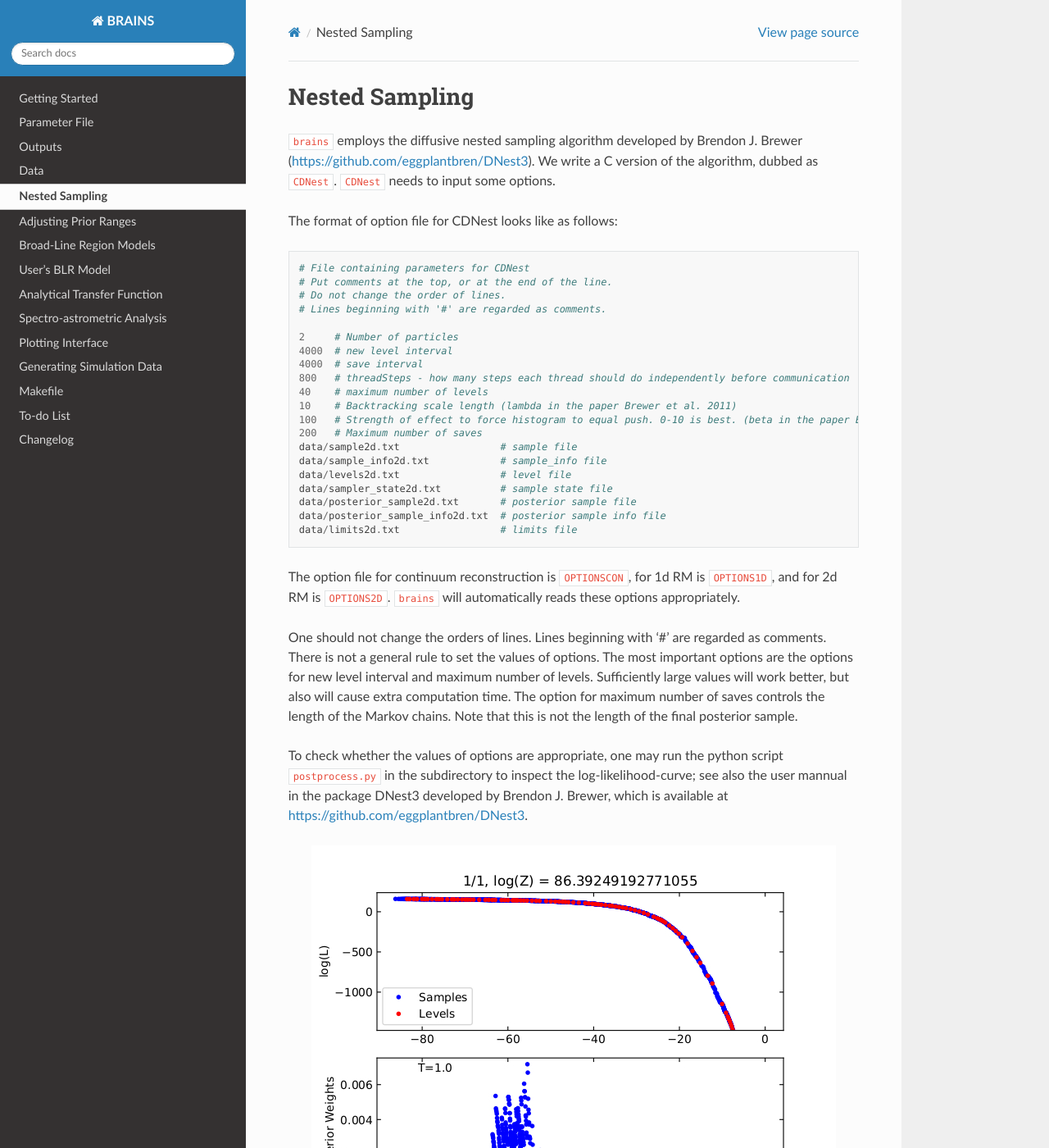
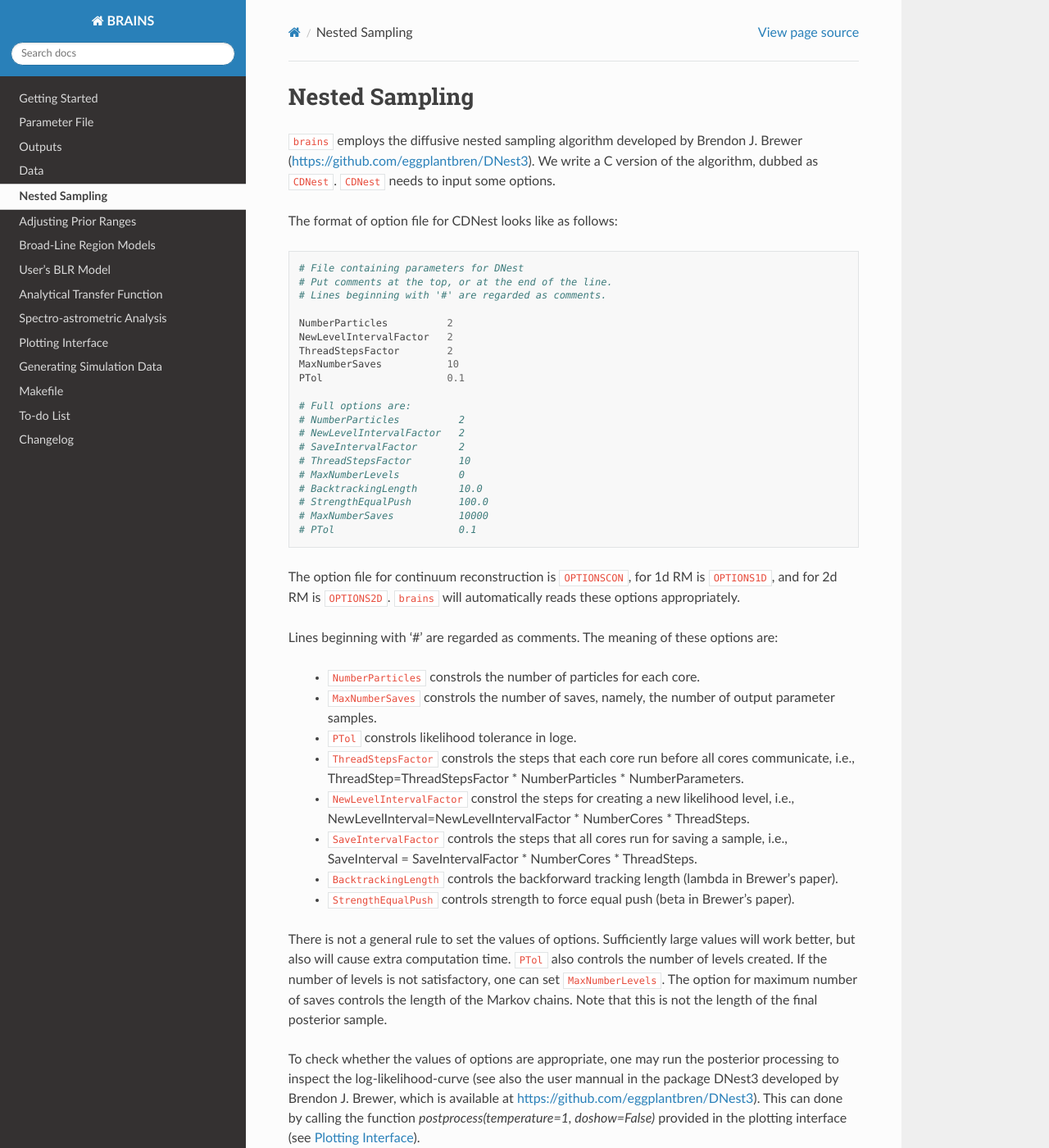
Before and after one commit to LiyrAstroph/BRAINS, a Sphinx documentation site: the page built from docs/mcmc.rst, in a window 1280 px wide and 1400 px high. Shown: the whole window at 82% size. Built offline with Sphinx 7.4.7 and the Read the Docs theme 2.0.0, drawn with Linux system fonts in a browser that asks for light colours.

Commit message:
update docs.

```diff
--- a/docs/mcmc.rst
+++ b/docs/mcmc.rst
@@ -6,40 +6,55 @@ We write a C version of the algorithm, dubbed as ``CDNest``.  ``CDNest`` needs t
 
 The format of option file for CDNest looks like as follows::
 
-  # File containing parameters for CDNest
+  # File containing parameters for DNest
   # Put comments at the top, or at the end of the line.
-  # Do not change the order of lines.
   # Lines beginning with '#' are regarded as comments.
 
-  2     # Number of particles
-  4000  # new level interval
-  4000  # save interval
-  800   # threadSteps - how many steps each thread should do independently before communication
-  40    # maximum number of levels
-  10    # Backtracking scale length (lambda in the paper Brewer et al. 2011)
-  100   # Strength of effect to force histogram to equal push. 0-10 is best. (beta in the paper Brewer et al. 2011)
-  200   # Maximum number of saves
-  data/sample2d.txt                 # sample file
-  data/sample_info2d.txt            # sample_info file
-  data/levels2d.txt                 # level file
-  data/sampler_state2d.txt          # sample state file
-  data/posterior_sample2d.txt       # posterior sample file
-  data/posterior_sample_info2d.txt  # posterior sample info file
-  data/limits2d.txt                 # limits file
+  NumberParticles          2
+  NewLevelIntervalFactor   2
+  ThreadStepsFactor        2
+  MaxNumberSaves           10
+  PTol                     0.1
+
+  # Full options are:
+  # NumberParticles          2
+  # NewLevelIntervalFactor   2
+  # SaveIntervalFactor       2
+  # ThreadStepsFactor        10
+  # MaxNumberLevels          0
+  # BacktrackingLength       10.0
+  # StrengthEqualPush        100.0
+  # MaxNumberSaves           10000
+  # PTol                     0.1
 
 
 The option file for continuum reconstruction is ``OPTIONSCON``, for 1d RM is ``OPTIONS1D``, and
 for 2d RM is ``OPTIONS2D``. ``brains`` will automatically reads these options appropriately.
 
-One should not change the orders of lines. Lines beginning with '\#' are regarded as comments.
-There is not a general rule to set the values of options. The most important options are the options
-for new level interval and maximum number of levels. Sufficiently large values will work better, but also
-will cause extra computation time. The option for maximum number of saves controls the length of the
+Lines beginning with '\#' are regarded as comments. The meaning of these options are:
+
+  * ``NumberParticles`` constrols the number of particles for each core.
+  * ``MaxNumberSaves`` constrols the number of saves, namely, the number of output parameter samples.
+  * ``PTol`` constrols likelihood tolerance in loge.
+  * ``ThreadStepsFactor`` constrols the steps that each core run before all cores communicate, i.e.,
+    ThreadStep=ThreadStepsFactor * NumberParticles * NumberParameters.
+  * ``NewLevelIntervalFactor`` constrol the steps for creating a new likelihood level, i.e.,
+    NewLevelInterval=NewLevelIntervalFactor * NumberCores * ThreadSteps.
+  * ``SaveIntervalFactor`` controls the steps that all cores run for saving a sample, i.e.,
+    SaveInterval = SaveIntervalFactor * NumberCores * ThreadSteps.
+  * ``BacktrackingLength`` controls the backforward tracking length (lambda in Brewer's paper).
+  * ``StrengthEqualPush`` controls strength to force equal push (beta in Brewer's paper).
+
+There is not a general rule to set the values of options. Sufficiently large values will work better, but also
+will cause extra computation time. ``PTol`` also controls the number of levels created. If the  number of
+levels is not satisfactory, one can set ``MaxNumberLevels``. The option for maximum number of saves controls the length of the
 Markov chains. Note that this is not the length of the final posterior sample.
 
-To check whether the values of options are appropriate, one may run the python script ``postprocess.py``
-in the subdirectory to inspect the log-likelihood-curve; see also the user mannual in the
-package DNest3 developed by Brendon J. Brewer, which is available at https://github.com/eggplantbren/DNest3.
+To check whether the values of options are appropriate, one may run the posterior processing
+to inspect the log-likelihood-curve (see also the user mannual in the
+package DNest3 developed by Brendon J. Brewer, which is available at https://github.com/eggplantbren/DNest3).
+This can done by calling the function `postprocess(temperature=1, doshow=False)` provided in the plotting
+interface (see :ref:`plot_label`).
 
 
 .. figure:: _static/fig_post_good.jpg
```
Also changed, not shown: 1 other file.
